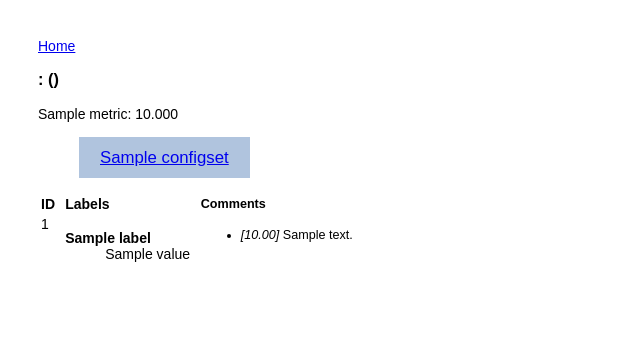
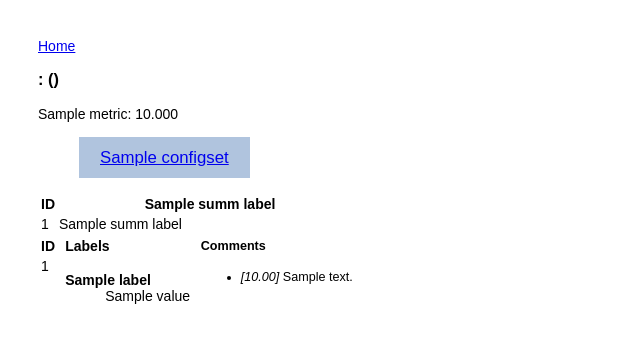
Before and after one commit to cultureamp/comment-themes-demo, a Flask app: template templates/show-themes.html in a window 1280 px wide. Shown: the top 343 px of the page, without its empty margins (0-640 px from the left). Run offline with Flask 2, Linux system fonts and the light colour scheme; the template is opened without the code that fills it: most values are stand-ins (such as "Sample title", 1, 10 or a date in 2020).

Commit message:
added theme summary table

```diff
--- a/app.py
+++ b/app.py
@@ -33,6 +33,13 @@ class DEFAULTS:
         'num_comments',
         'sentiment'
     }
+    SUMM_LABEL_WHITELIST = {
+        'most_common_05',
+        'most_common_10',
+        'summ_basic',
+        'num_comments',
+        'sentiment',
+    }
     # LDAP_LOGIN_VIEW = 'sign_in'
     LDAP_OPT_PROTOCOL_VERSION = 3
     LDAP_USER_OBJECT_FILTER = '(&(objectclass=Person)(sAMAccountName=%s))' # for active directory
@@ -53,13 +60,19 @@ def label_whitelist():
     return app.config['LABEL_WHITELIST']
 
 
+def summ_label_whitelist():
+    return app.config['SUMM_LABEL_WHITELIST']
+
+
 class Theme:
     label_whitelist = label_whitelist()
+    summ_label_whitelist = summ_label_whitelist()
 
     def __init__(self, id, documents, labels):
         self.id = id
         self.documents = documents
-        self.labels = {name: labels[name] for name in labels if name in self.label_whitelist}
+        self.labels = [(name, labels[name]) for name in labels if name in self.label_whitelist]
+        self.summ_labels = [(name, labels[name]) for name in labels if name in self.summ_label_whitelist]
 
 
 class ThemeDoc:
@@ -104,7 +117,7 @@ class ThemeResult:
 
     @property
     def smallest_theme_proportion(self):
-        return max(len(th.documents) for th in self.themes) / self.total_comments
+        return min(len(th.documents) for th in self.themes) / self.total_comments
 
 
 
@@ -148,6 +161,7 @@ def show_survey_theme(configset, category, company, survey_id):
         break
     metric_keys = ('total_comments', 'num_themes', 'adj_nmi', 'purity',
         'largest_theme_proportion', 'smallest_theme_proportion')
+
     metrics = [(key, getattr(theme_result, key)) for key in metric_keys]
     return render_template("show-themes.html", theme_result=theme_result,
             all_configsets=list(all_configsets()), this_configset=configset,
--- a/templates/show-themes.html
+++ b/templates/show-themes.html
@@ -29,6 +29,26 @@
     </ul>
 </nav>
 
+<table class="theme-summ">
+    {% set theme_proto = theme_result.themes[0] %}
+    <thead>
+    <th class="theme-id">ID</th>
+    {% for sl, _ in theme_proto.summ_labels %}
+    <th class="theme-summ-field-head">{% if sl == 'num_comments'%}N{% else %}{{ sl }}{% endif %}</th>
+    {% endfor %}
+    </thead>
+    <tbody>
+    {% for th in theme_result.themes %}
+        <tr>
+        <td class="theme-id">{{ th.id }}</td>
+        {% for sl, val in th.summ_labels %}
+        <td class="theme-summ-field">{{ val }}</td>
+        {% endfor %}
+        </tr>
+    {% endfor %}
+    </tbody>
+</table>
+
 <table class="theme-results">
     <thead>
     <th class="theme-id">ID</th>
@@ -41,7 +61,7 @@
         <td class="theme-id">{{ th.id }}</td>
         <td class="theme-labels">
             <dl>
-                {% for label, value in th.labels.items() %}
+                {% for label, value in th.labels %}
                 <dt>{{ label }}</dt>
                 <dd>{{ value }}</dd>
                 {% endfor %}
```
